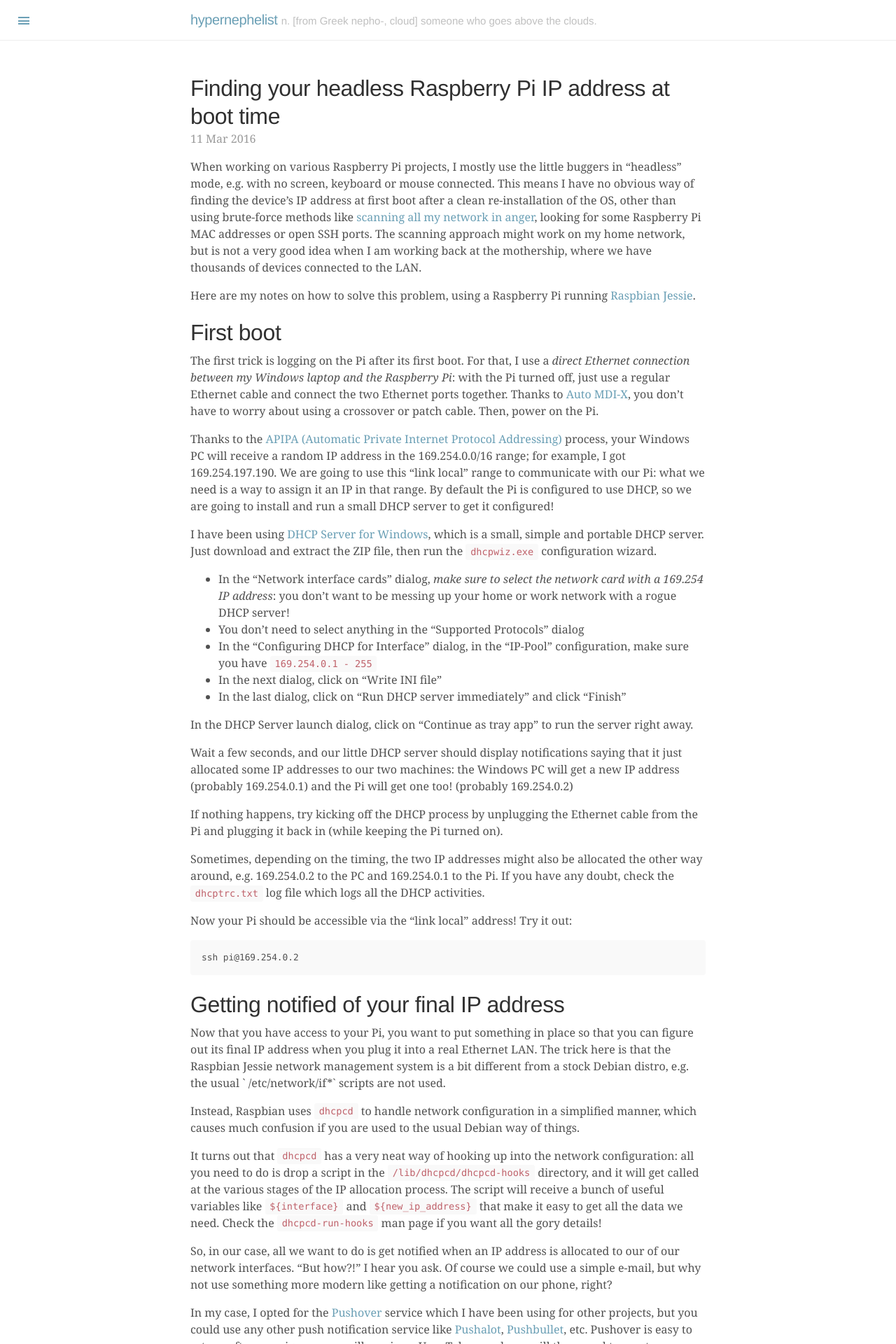
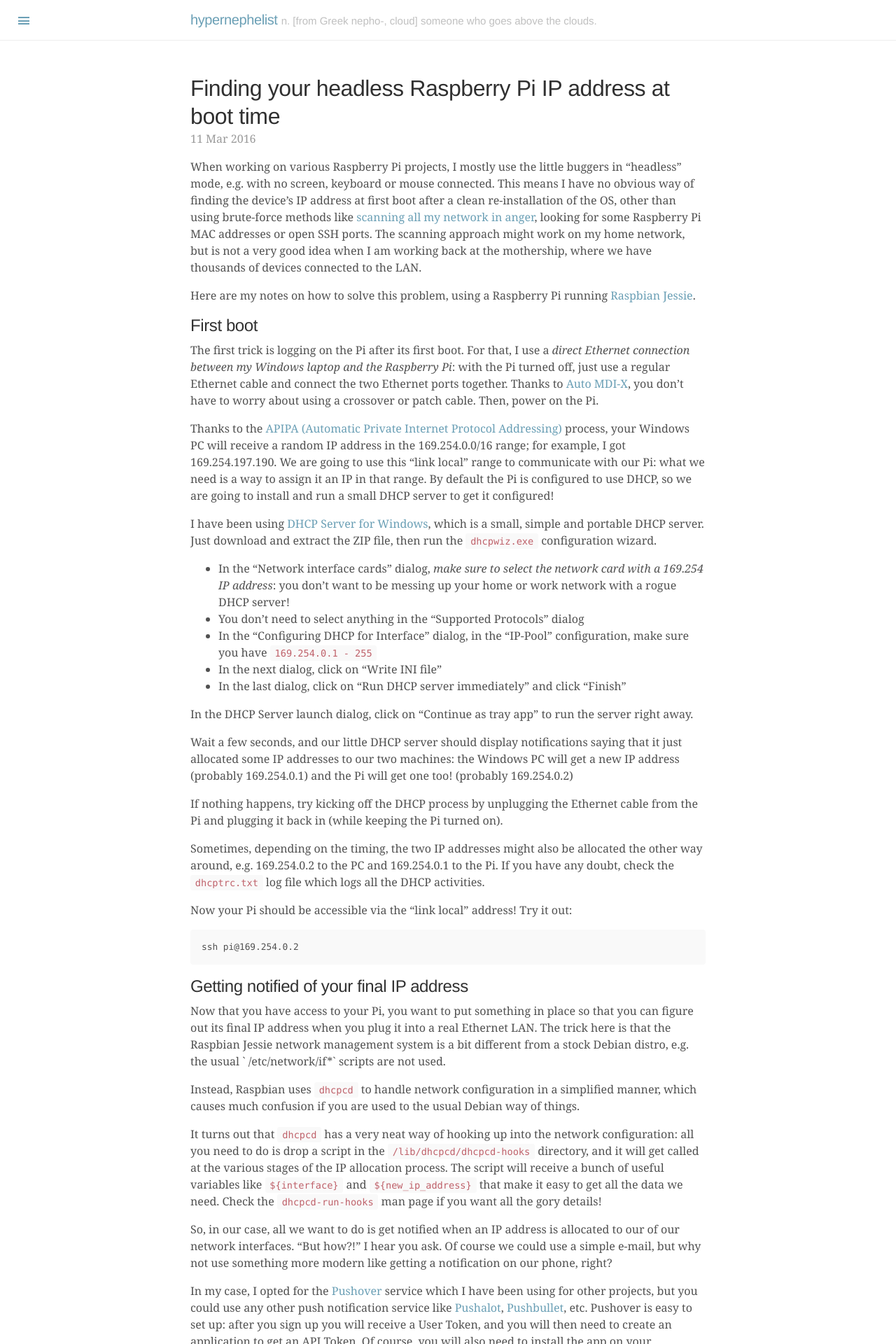
Before and after one commit to tomconte/tomconte.github.io, a Jekyll site: the page built from _posts/2016-03-11-finding-your-headless-raspberry-pi-ip-address.md, in a window 1280 px wide. Shown: the top 1920 px of the page at 70% size. Built offline with Jekyll 4.4.1, drawn with Linux system fonts in a browser that asks for light colours.

Commit message:
Damn headers

```diff
--- a/_posts/2016-03-11-finding-your-headless-raspberry-pi-ip-address.md
+++ b/_posts/2016-03-11-finding-your-headless-raspberry-pi-ip-address.md
@@ -8,7 +8,7 @@ When working on various Raspberry Pi projects, I mostly use the little buggers i
 
 Here are my notes on how to solve this problem, using a Raspberry Pi running [Raspbian Jessie](https://www.raspberrypi.org/downloads/raspbian/).
 
-# First boot
+## First boot
 
 The first trick is logging on the Pi after its first boot. For that, I use a *direct Ethernet connection between my Windows laptop and the Raspberry Pi*: with the Pi turned off, just use a regular Ethernet cable and connect the two Ethernet ports together. Thanks to [Auto MDI-X](https://en.wikipedia.org/wiki/Medium-dependent_interface#Auto_MDI-X), you don't have to worry about using a crossover or patch cable. Then, power on the Pi.
 
@@ -36,7 +36,7 @@ Now your Pi should be accessible via the "link local" address! Try it out:
 ssh pi@169.254.0.2
 ~~~
 
-# Getting notified of your final IP address
+## Getting notified of your final IP address
 
 Now that you have access to your Pi, you want to put something in place so that you can figure out its final IP address when you plug it into a real Ethernet LAN. The trick here is that the Raspbian Jessie network management system is a bit different from a stock Debian distro, e.g. the usual ` /etc/network/if*` scripts are not used.
 
```
